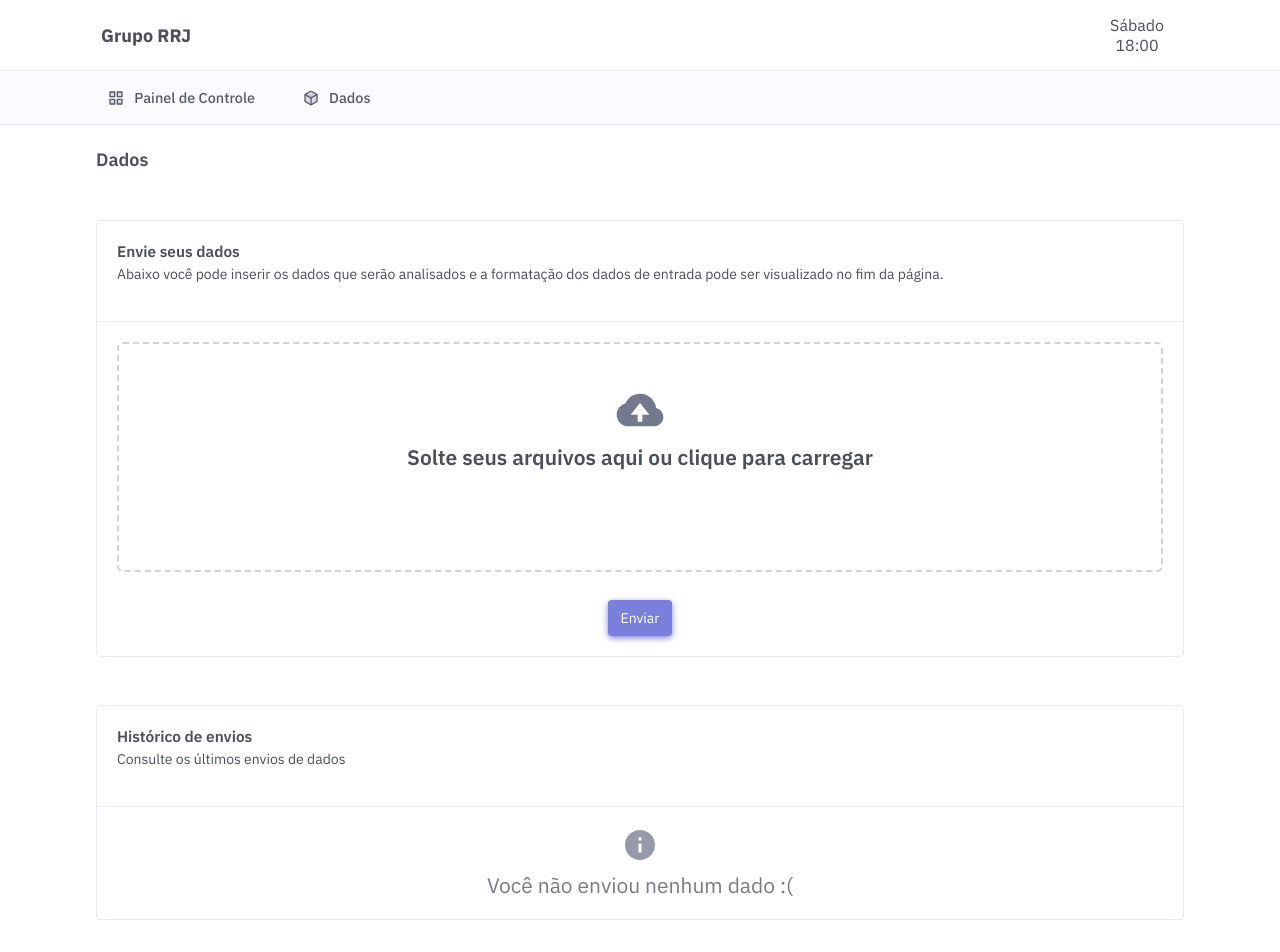
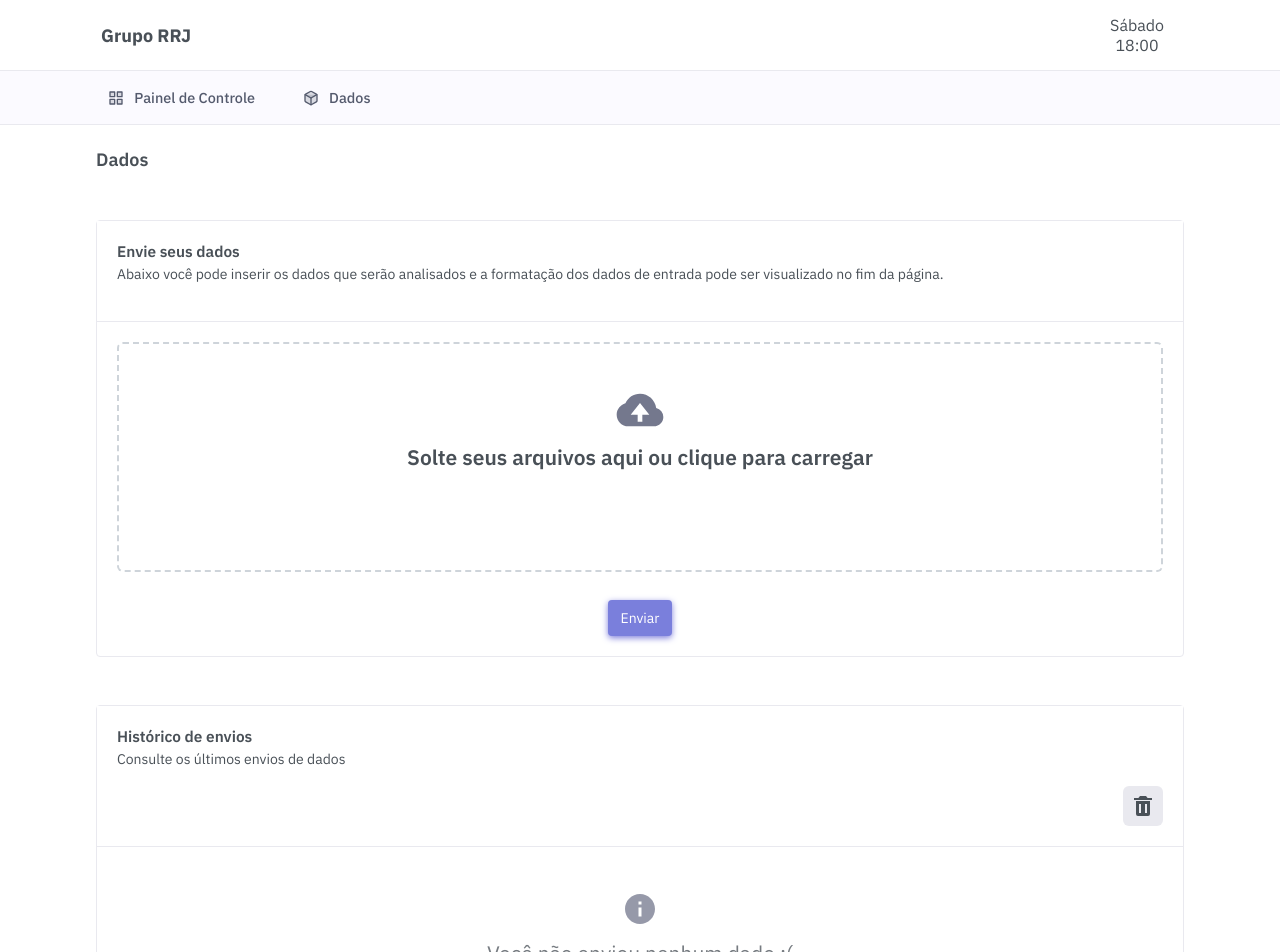
Before and after one commit to barrosoman/election-prime, a Vue app: page /data in a window 1280 px wide. Shown: the top 952 px of the page. Built offline with nearby package versions, Linux system fonts and the light colour scheme.

Commit message:
Added file history handling in Data page

```diff
--- a/src/pages/Data.vue
+++ b/src/pages/Data.vue
@@ -6,14 +6,31 @@
       title="Envie seus dados"
       subtitle="Abaixo você pode inserir os dados que serão analisados e a formatação dos dados de entrada pode ser visualizado no fim da página."
     >
-      <FileUploader />
+      <FileUploader @sent="updateFileSentHistory" />
     </Card>
     <Card
       class="mt-3"
       title="Histórico de envios"
       subtitle="Consulte os últimos envios de dados"
     >
-      <div class="no-data-sent">
+      <template v-slot:header>
+        <div class="clean-file-history-container">
+          <svg
+            @click="cleanFileSentHistory"
+            class="clean-file-history-icon"
+            xmlns="http://www.w3.org/2000/svg"
+            width="24"
+            height="24"
+            viewBox="0 0 24 24"
+            style="fill: rgba(73, 80, 87, 1); transform: ; msfilter: "
+          >
+            <path
+              d="M6 7H5v13a2 2 0 0 0 2 2h10a2 2 0 0 0 2-2V7H6zm4 12H8v-9h2v9zm6 0h-2v-9h2v9zm.618-15L15 2H9L7.382 4H3v2h18V4z"
+            ></path>
+          </svg>
+        </div>
+      </template>
+      <div v-if="fileSentHistory === null" class="no-data-sent">
         <svg
           xmlns="http://www.w3.org/2000/svg"
           width="24"
@@ -27,6 +44,27 @@
         </svg>
         <h3>Você não enviou nenhum dado :(</h3>
       </div>
+      <div v-else>
+        <table>
+          <thead>
+            <th>#</th>
+            <th>Arquivo</th>
+            <th>Tamanho</th>
+            <th>Data</th>
+          </thead>
+          <tbody>
+            <tr
+              v-for="(fileSent, index) in fileSentHistory"
+              :key="fileSent.date"
+            >
+              <th>{{ index + 1 }}</th>
+              <td>{{ fileSent.name }}</td>
+              <td>{{ fileSent.size }} Bytes</td>
+              <td>{{ formatSimpleDate(fileSent.date) }}</td>
+            </tr>
+          </tbody>
+        </table>
+      </div>
     </Card>
     <Card
       class="mt-3"
@@ -34,8 +72,8 @@
       subtitle="A estrutura informa o usuário como deve ser estruturado os dados de entrada para que a aplicação possa fazer a análise"
     >
       <template v-slot:header>
-        <ul class="history-list">
-          <li class="history-list-title">Legenda</li>
+        <ul class="legend-list">
+          <li class="legend-list-title">Legenda</li>
           <li>IVP - Intenção de Voto a Presidência</li>
           <li>IVG - Intenção de Voto a Gorvernador</li>
         </ul>
@@ -368,6 +406,7 @@
 
 <script lang="ts">
 import { defineComponent } from 'vue'
+import { formatSimpleDate } from '@/util/dateFormatter'
 
 import Header from '@/components/Header.vue'
 import Card from '@/components/Card.vue'
@@ -378,6 +417,29 @@ export default defineComponent({
     Header,
     Card,
     FileUploader
+  },
+  data() {
+    return {
+      fileSentHistory: null as string | null
+    }
+  },
+  mounted() {
+    this.updateFileSentHistory()
+  },
+  methods: {
+    formatSimpleDate,
+    updateFileSentHistory() {
+      const key = 'prob:file_history'
+      const fileSentHistoryString = localStorage.getItem(key)
+
+      if (fileSentHistoryString === null) this.fileSentHistory = null
+      else this.fileSentHistory = JSON.parse(fileSentHistoryString)
+    },
+    cleanFileSentHistory() {
+      const key = 'prob:file_history'
+      localStorage.removeItem(key)
+      this.fileSentHistory = null
+    }
   }
 })
 </script>
@@ -432,29 +494,44 @@ tr:nth-child(even) {
 .no-data-sent svg {
   width: 36px;
   height: 36px;
-  margin-bottom: 0.5rem;
+  margin-top: 1.5rem;
+  margin-bottom: 0.75rem;
 }
 
 .no-data-sent h3 {
   color: #495057;
   font-size: 1.3125rem;
   font-weight: 400;
+  margin-bottom: 1.5rem;
 }
 
-.history-list {
+.legend-list {
   font-size: 14px;
   color: #495057;
   list-style: none;
 }
 
-.history-list-title {
+.legend-list-title {
   font-size: 14px;
   font-weight: 700;
   padding-left: 0 !important;
   opacity: 0.75;
 }
 
-.history-list li {
+.legend-list li {
   padding: 0.5rem 0 0 0.75rem;
 }
+
+.clean-file-history-container {
+  display: flex;
+  justify-content: flex-end;
+}
+
+.clean-file-history-icon {
+  background: #e9e9ef;
+  border-radius: 6px;
+  padding: 0.5rem;
+  box-sizing: content-box;
+  cursor: pointer;
+}
 </style>
```
